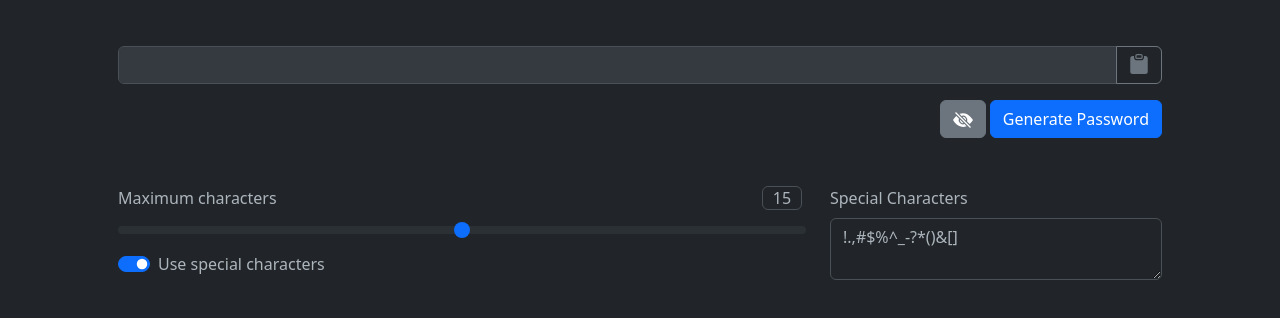
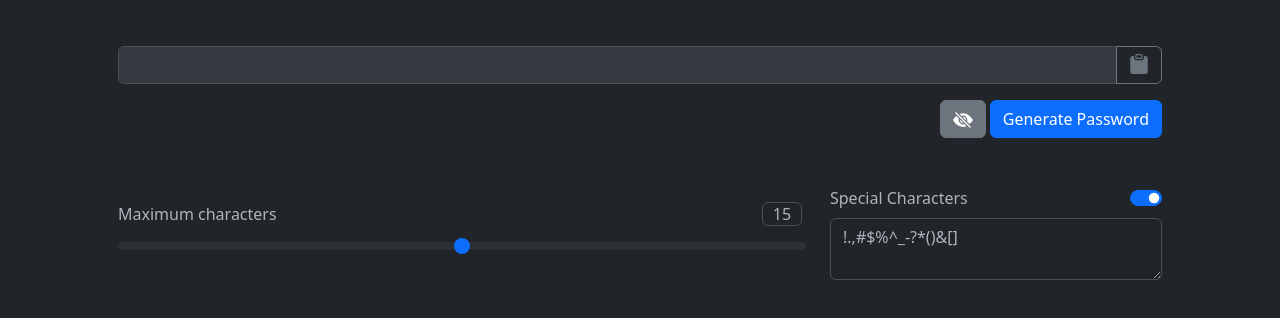
Before and after one commit to ToxicNinja12/password-generator, a plain HTML site: page index.html in a window 1280 px wide. Shown: the part 178-496 px from the top of the page. Drawn offline with nearby package versions, Linux system fonts and the light colour scheme.

Commit message:
Update index.html

```diff
--- a/index.html
+++ b/index.html
@@ -24,11 +24,12 @@
         -webkit-appearance: none;
         margin: 0;
       }
+
     </style>
   </head>
 
   <body>
-    <div class="container py-5 px-4 px-md-5">
+    <div class="container py-5 px-4 px-lg-5">
 
       <h1 class="mt-5">Password Generator</h1>
       <p>
@@ -110,20 +111,21 @@
         </div>
 
         <div class="row mt-5">
-          <div class="col-12 col-lg-8">
+          <div class="col-12 col-lg-8 mt-lg-3">
             <label for="max-character-slider-el" class="form-label d-flex justify-content-between">
               Maximum characters
               <input type="number" class="me-1 form-control py-0 px-1" id="max-character-el" value="15" min="0" max="30" onchange="changeLimitText()"/>
             </label>
             <input type="range" class="form-range" id="max-character-slider-el" min="0" max="30" value="15" oninput="changeLimit()" />
-            <div class="form-check form-switch mt-1">
-              <label class="form-check-label" for="special-char-el">Use special characters</label>
-              <input class="form-check-input" type="checkbox" role="switch" id="special-char-el" checked oninput="toggleSpecialCharacters()" />
-            </div>
           </div>
 
           <div class="col-12 col-lg-4 mt-4 mt-lg-0">
-            <label for="special-char-textarea" class="form-label">Special Characters</label>
+            <div class="d-flex justify-content-between">
+              <label for="special-char-el" class="form-label">Special Characters</label>
+              <div class="form-check form-switch">
+                <input class="form-check-input ms-1" type="checkbox" role="switch" id="special-char-el" checked oninput="toggleSpecialCharacters()" />
+              </div>
+            </div>
             <textarea class="form-control" id="special-char-textarea" rows="2" oninput="changeSpecialChar()">!.,#$%^_-?*()&[]</textarea>
           </div>
         </div>
```
